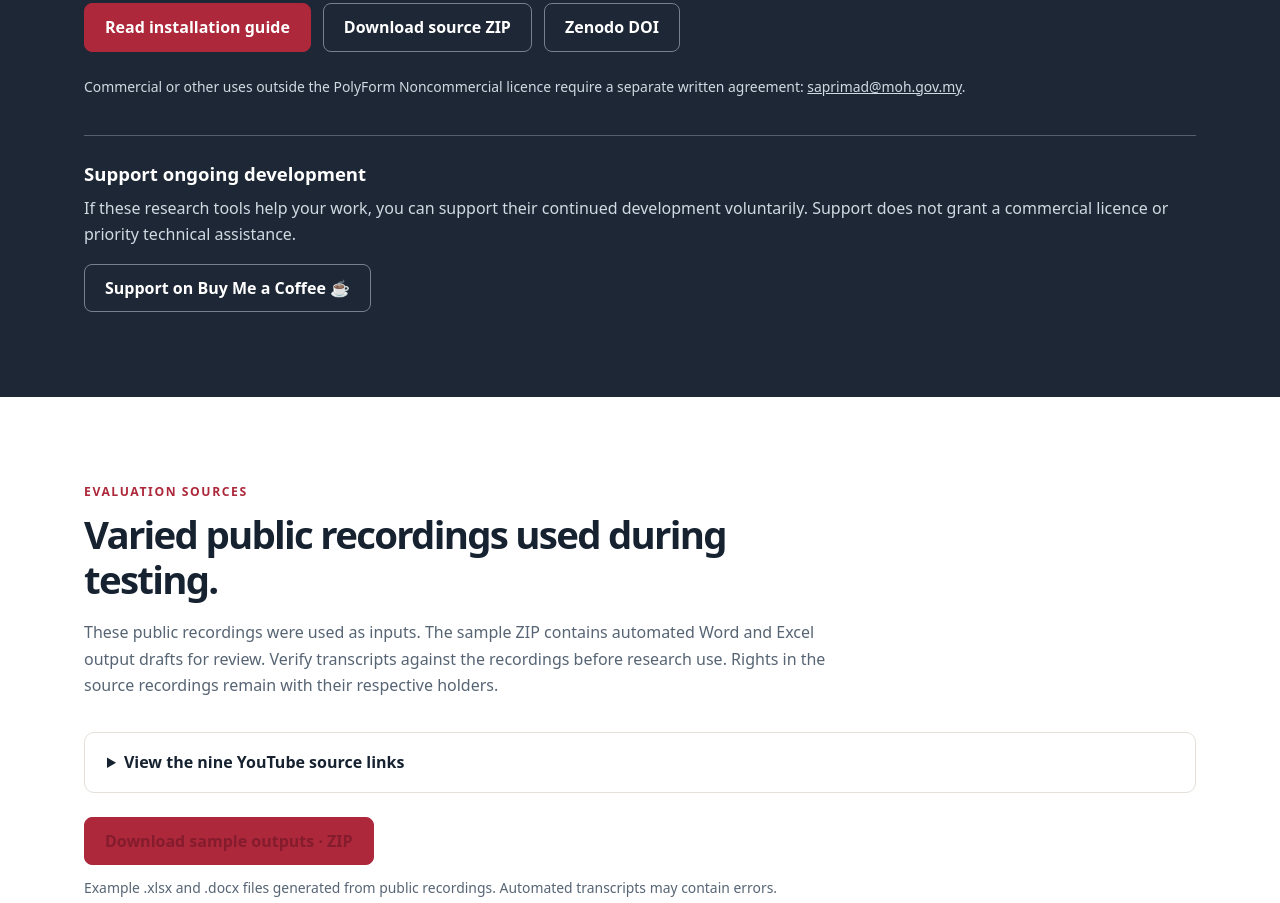
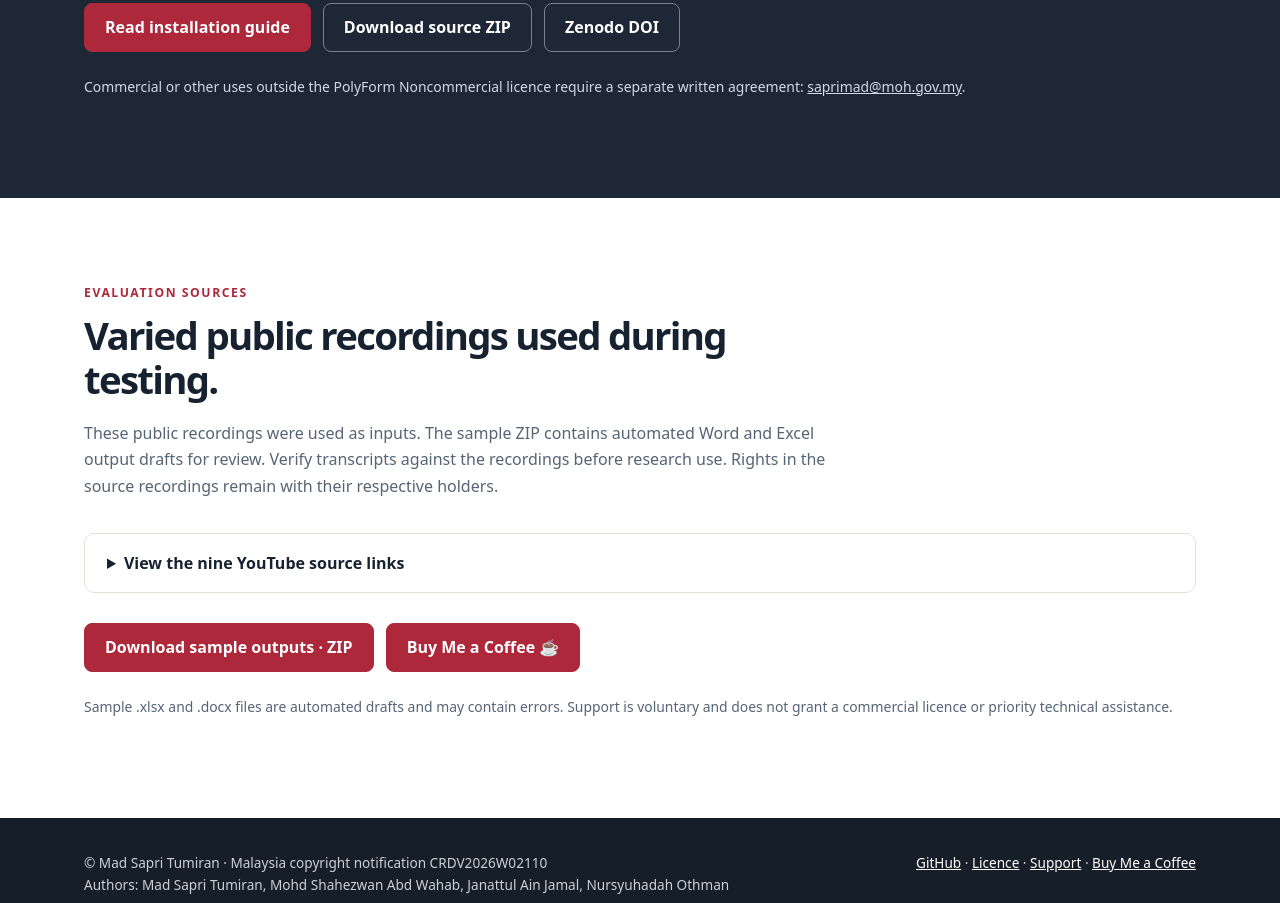
Before and after one commit to saprimad/redscribe, a plain HTML site: page docs/index.html in a window 1280 px wide. Shown: the part 3266-4169 px from the top of the page. Drawn offline with Linux system fonts and the light colour scheme.

Commit message:
Place support button beside sample download with readable text

```diff
--- a/docs/index.html
+++ b/docs/index.html
@@ -71,6 +71,7 @@
     .sources details { border:1px solid var(--line); border-radius:10px; padding:16px 22px; }
     .sources summary { cursor:pointer; font-weight:700; }
     .sources a { color:var(--red-dark); overflow-wrap:anywhere; }
+    .sources a.button, .sources a.button:hover { color:#fff; }
     footer { padding:34px 0; background:#161e29; color:#c9d0d8; font-size:.85rem; }
     footer .wrap { display:flex; justify-content:space-between; gap:20px; flex-wrap:wrap; }
     footer a { color:#fff; }
@@ -127,7 +128,6 @@
     <section id="download" class="band"><div class="wrap"><div class="eyebrow" style="color:#ffb4bd">Get started</div><h2>Run RedScribe on your computer.</h2><p>Windows 10 or 11, Python 3.10 or 3.11 and FFmpeg are required. The README covers installation, model selection and optional Hugging Face diarisation setup. Audio processing is local; initial model downloads and authentication may require internet access.</p>
       <div class="actions"><a class="button" href="https://github.com/saprimad/redscribe#installation">Read installation guide</a><a class="button secondary" href="https://github.com/saprimad/redscribe/archive/refs/heads/main.zip">Download source ZIP</a><a class="button secondary" href="https://doi.org/10.5281/zenodo.22941754">Zenodo DOI</a></div>
       <p class="note">Commercial or other uses outside the PolyForm Noncommercial licence require a separate written agreement: <a href="mailto:saprimad@moh.gov.my">saprimad@moh.gov.my</a>.</p>
-      <div style="border-top:1px solid #536071; margin-top:36px; padding-top:26px"><h3>Support ongoing development</h3><p>If these research tools help your work, you can support their continued development voluntarily. Support does not grant a commercial licence or priority technical assistance.</p><a class="button secondary" href="https://buymeacoffee.com/saprimad" target="_blank" rel="noopener noreferrer">Support on Buy Me a Coffee ☕</a></div>
     </div></section>
 
     <section id="samples" class="sources"><div class="wrap"><div class="section-head"><div class="eyebrow">Evaluation sources</div><h2>Varied public recordings used during testing.</h2><p>These public recordings were used as inputs. The sample ZIP contains automated Word and Excel output drafts for review. Verify transcripts against the recordings before research use. Rights in the source recordings remain with their respective holders.</p></div>
@@ -140,7 +140,8 @@
         <li><a href="https://www.youtube.com/watch?v=pukKRkLyQ-0">Medical Apartheid: IK Book Discussion</a></li>
         <li><a href="https://www.youtube.com/watch?v=HUOOhOW2LwE">சாமிகளின் பிறப்பும் இறப்பும் - காந்தாரா</a></li>
       </ul></details>
-      <div style="margin-top:24px"><a class="button" href="https://raw.githubusercontent.com/saprimad/redscribe/main/REDSCRIBE%20OUTPUT%20SAMPLE.zip">Download sample outputs · ZIP</a><p class="note" style="margin-top:12px">Example .xlsx and .docx files generated from public recordings. Automated transcripts may contain errors.</p></div>
+      <div class="actions"><a class="button" href="https://raw.githubusercontent.com/saprimad/redscribe/main/REDSCRIBE%20OUTPUT%20SAMPLE.zip">Download sample outputs · ZIP</a><a class="button" href="https://buymeacoffee.com/saprimad" target="_blank" rel="noopener noreferrer">Buy Me a Coffee ☕</a></div>
+      <p class="note">Sample .xlsx and .docx files are automated drafts and may contain errors. Support is voluntary and does not grant a commercial licence or priority technical assistance.</p>
     </div></section>
   </main>
   <footer><div class="wrap"><div>© Mad Sapri Tumiran · Malaysia copyright notification CRDV2026W02110<br>Authors: Mad Sapri Tumiran, Mohd Shahezwan Abd Wahab, Janattul Ain Jamal, Nursyuhadah Othman</div><div><a href="https://github.com/saprimad/redscribe">GitHub</a> · <a href="https://github.com/saprimad/redscribe/blob/main/LICENSE">Licence</a> · <a href="mailto:saprimad@moh.gov.my">Support</a> · <a href="https://buymeacoffee.com/saprimad" target="_blank" rel="noopener noreferrer">Buy Me a Coffee</a></div></div></footer>
```
